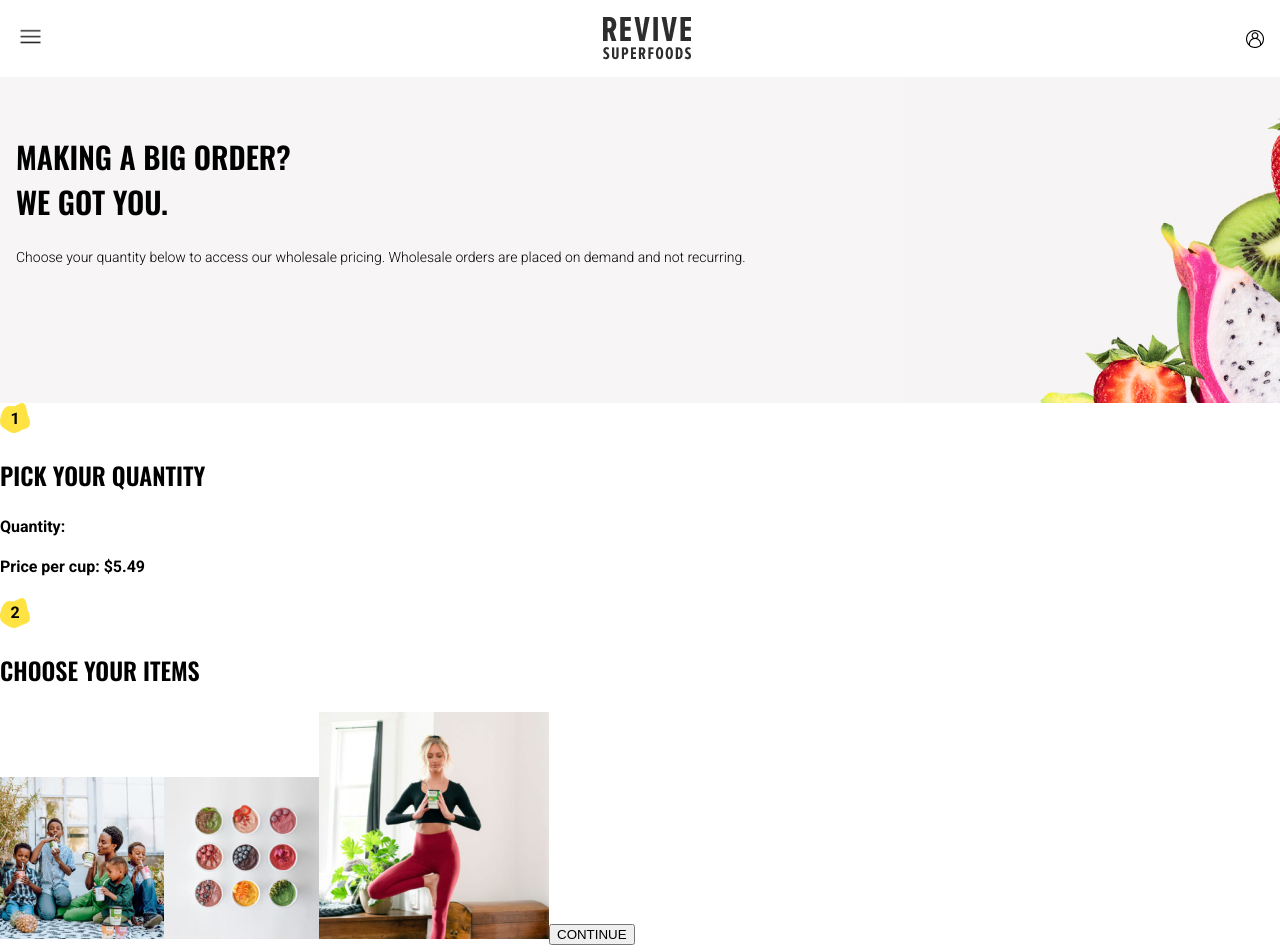
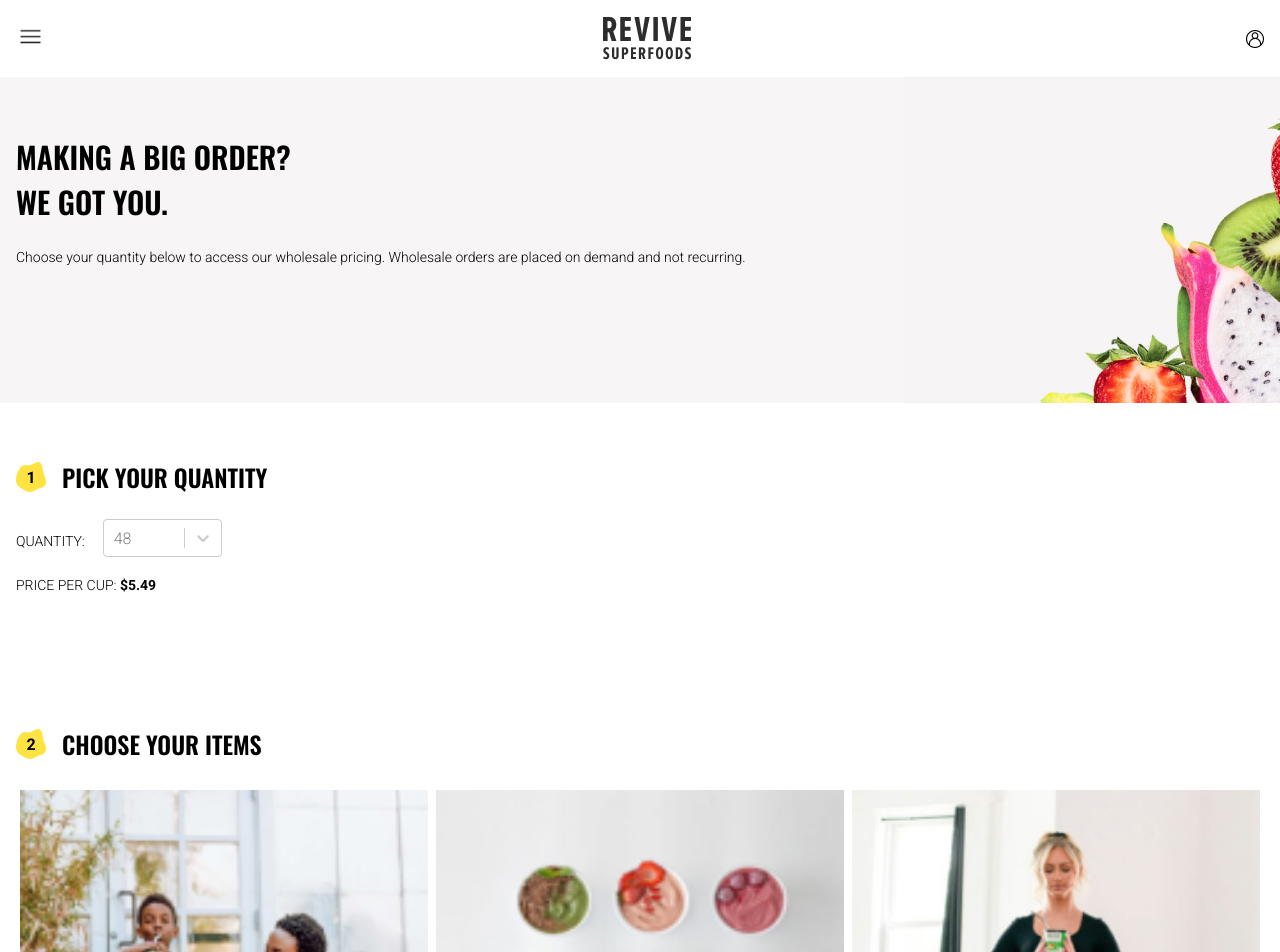
Before and after one commit to ngunner15/revive-assignment, a React (Create React App) app: page / in a window 1280 px wide. Shown: the top 952 px of the page. Built offline with nearby package versions, Linux system fonts and the light colour scheme.

Commit message:
Add react-select dropdown and minor additions

```diff
--- a/src/components/Selection.jsx
+++ b/src/components/Selection.jsx
@@ -1,19 +1,57 @@
+import React, { useState } from 'react';
 import Number from './Number';
+import Select from 'react-select';
+import '../styles/selection.css';
+
+const options = [
+  { label: '48', value: '48' },
+  { label: '72', value: '72' },
+  { label: '96', value: '96' },
+  { label: '120', value: '120' },
+  { label: '144', value: '144' },
+  { label: '168', value: '168' }
+];
 
 export default function Selection(props) {
-  return(
-    <div>
-      <Number number="1" />
+
+  const [selectedOption, setSelectedOption] = useState();
+
+  const handleChange = selectedOption => {
+    setSelectedOption({ selectedOption });
+    console.log(`Option selected:`, selectedOption);
+  };
+
+  return (
+    <div className="selection">
+      <div className="title">
+        <Number number="1" className="number" />
         <h3>PICK YOUR QUANTITY</h3>
-      <h4>Quantity:</h4>
-      <h4>Price per cup: <strong>$5.49</strong></h4>
+      </div>
+      <div className="select">
+        <p>Quantity:</p>
+        <Select
+          value={selectedOption}
+          onChange={handleChange}
+          options={options}
+          defaultValue='48'
+          placeholder='48'
+          className="dropdownMenu"
+        />
+      </div>
+      <div className="price">
+        <p>Price per cup: <strong>$5.49</strong></p>
+      </div>
+      <div className="item">
         <Number number="2" />
         <h3>CHOOSE YOUR ITEMS</h3>
+      </div>
+      <div className="box">
         <img src="box/rect1.png" alt="fruity box" />
         <img src="box/rect2.png" alt="best seller box" />
         <img src="box/rect3.png" alt="fit box" />
-      <button className="continue">CONTINUE</button>
-      <p>For bulk orders over 288 cups, please email: wholesale@revivesuperfoods.com</p>
+      </div>
+      <button className="continue"><strong>Continue</strong></button>
+      <p className="email">For bulk orders over 288 cups, please email:<br/> <u>wholesale@revivesuperfoods.com</u></p>
       <img src="cups.png" alt="Variety Cups" />
     </div>
   );
```
Lines whose indentation alone changed are shown as unchanged.
